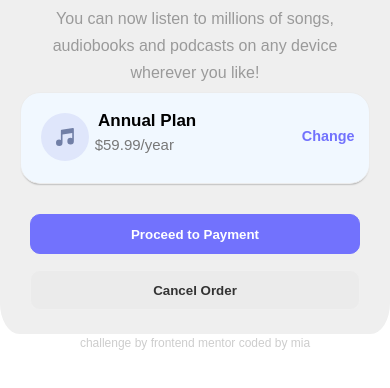
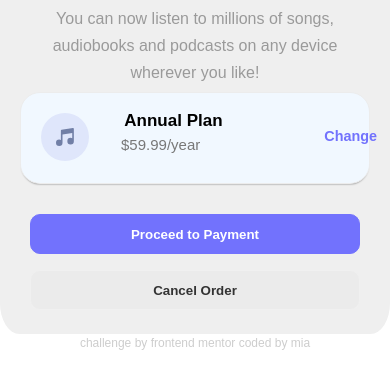
Before and after one commit to mcodes97/Order-Summary, a plain HTML site: page index.html in a window 390 px wide. Shown: the part 342-730 px from the top of the page. Drawn offline with Linux system fonts and the light colour scheme.

Commit message:
Update newstyle.css

```diff
--- a/newstyle.css
+++ b/newstyle.css
@@ -172,4 +172,6 @@ footer{
     body, .full, .img, .change, more{
         width: 100%;
     }
+    .more, num-light{
+        margin: 0.4rem 6rem 0 2rem;
 }
```
